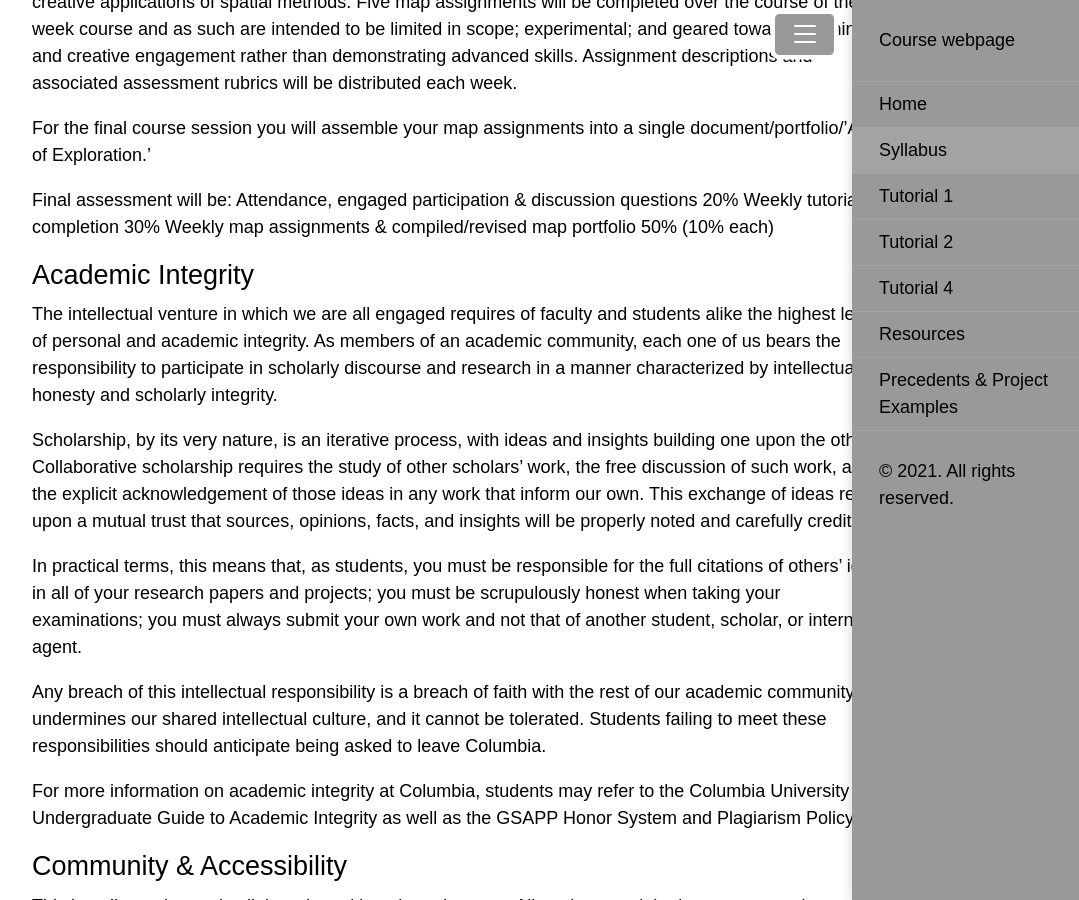
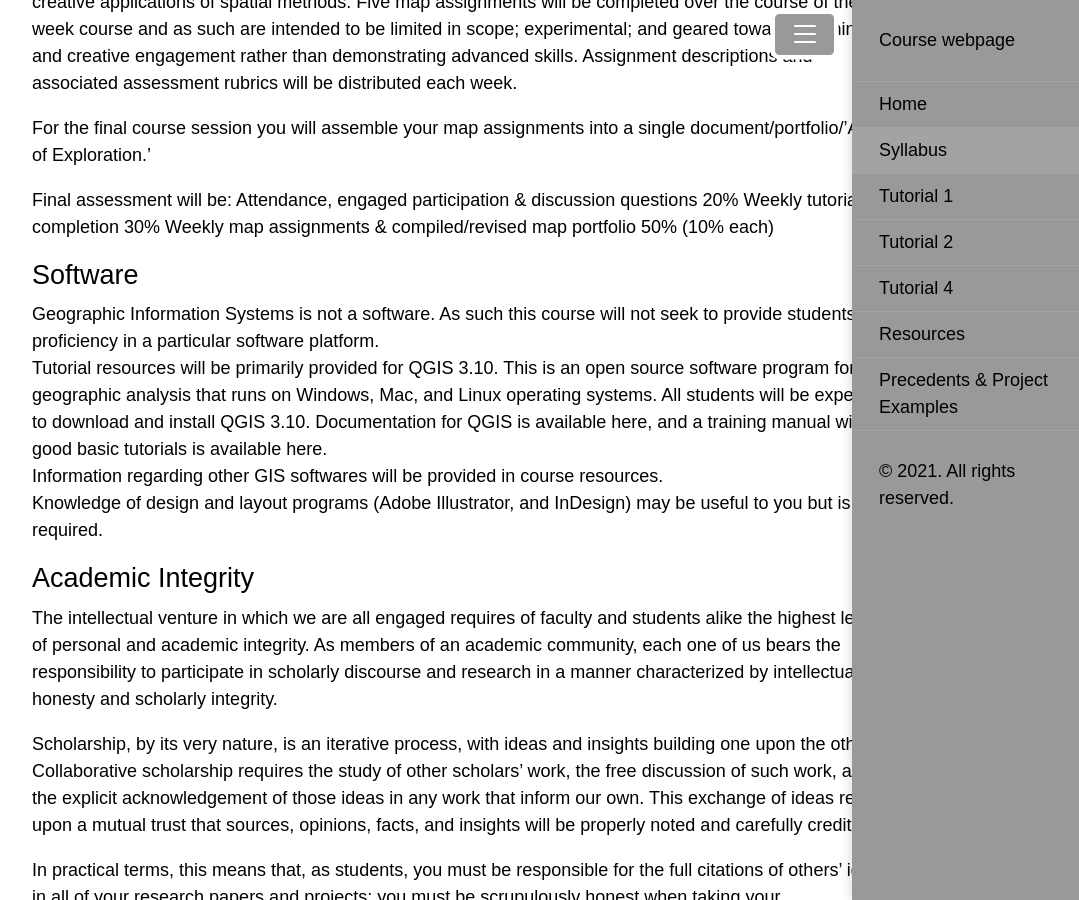
Before and after one commit to CenterForSpatialResearch/methods-in-spatial-research-sp2021, a Jekyll site: the page built from syllabus.md, in a window 1280 px wide and 900 px high, scrolled down 3373 px. Shown: the whole window, without its empty margins (176-1255 px from the left). Built offline with Jekyll 4.4.1, drawn with Linux system fonts in a browser that asks for light colours.

Commit message:
syllabus clause update

```diff
--- a/syllabus.md
+++ b/syllabus.md
@@ -152,6 +152,13 @@ Attendance, engaged participation & discussion questions 20%
 Weekly tutorial completion 30%
 Weekly map assignments & compiled/revised map portfolio 50% (10% each)
 
+## Software
+
+Geographic Information Systems is not a software. As such this course will not seek to provide students with proficiency in a particular software platform.
+Tutorial resources will be primarily provided for QGIS 3.10. This is an open source software program for geographic analysis that runs on Windows, Mac, and Linux operating systems. All students will be expected to download and install QGIS 3.10. Documentation for QGIS is available [here](https://docs.qgis.org/3.10/en/docs/index.html), and a training manual with good basic tutorials is available [here](https://docs.qgis.org/3.10/en/docs/training_manual/).
+Information regarding other GIS softwares will be provided in course resources.
+Knowledge of design and layout programs (Adobe Illustrator, and InDesign) may be useful to you but is not required.
+
 ## Academic Integrity
 
 The intellectual venture in which we are all engaged requires of faculty and students alike the highest level of personal and academic integrity. As members of an academic community, each one of us bears the responsibility to participate in scholarly discourse and research in a manner characterized by intellectual honesty and scholarly integrity.
```
Also changed, not shown: 1 other file.
